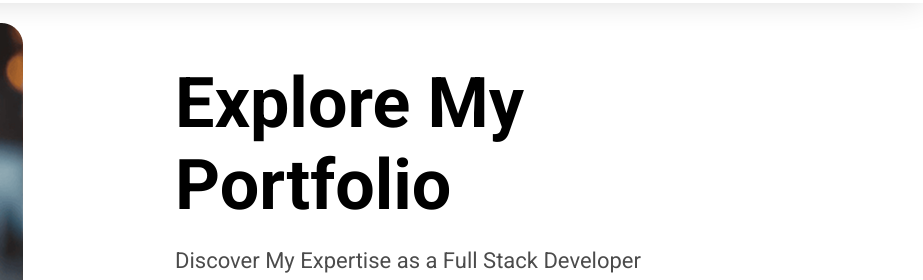
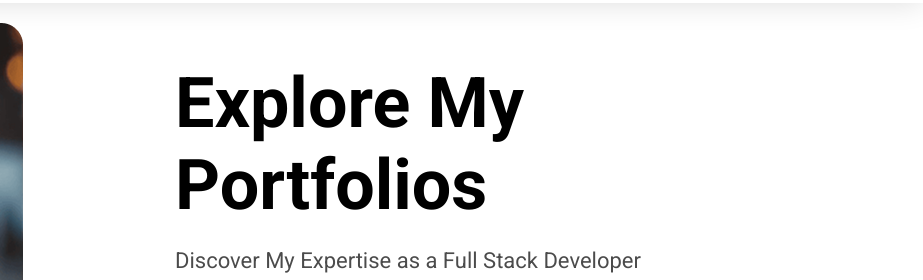
Before and after one commit to jhonfrancisduarte/myportfolio, a plain HTML site: page index.html in a window 1280 px wide. Shown: the part 76-356 px from the top of the page, 357-1280 px from the left. Drawn offline with Linux system fonts and the light colour scheme.

Commit message:
index html edited

```diff
--- a/index.html
+++ b/index.html
@@ -33,7 +33,7 @@
             <img class="small-logo" src="assets/images/relative.png" alt="">
         </div>
         <div class="hero-right">
-            <h1 class="hero-heading">Explore My <br> Portfolio</h1>
+            <h1 class="hero-heading">Explore My <br> Portfolios</h1>
             <p class="hero-sub-heading">Discover My Expertise as a Full Stack Developer</p>
             <div class="hero-btn-container">
                 <button class="resume-btn">Resume</button>
```
